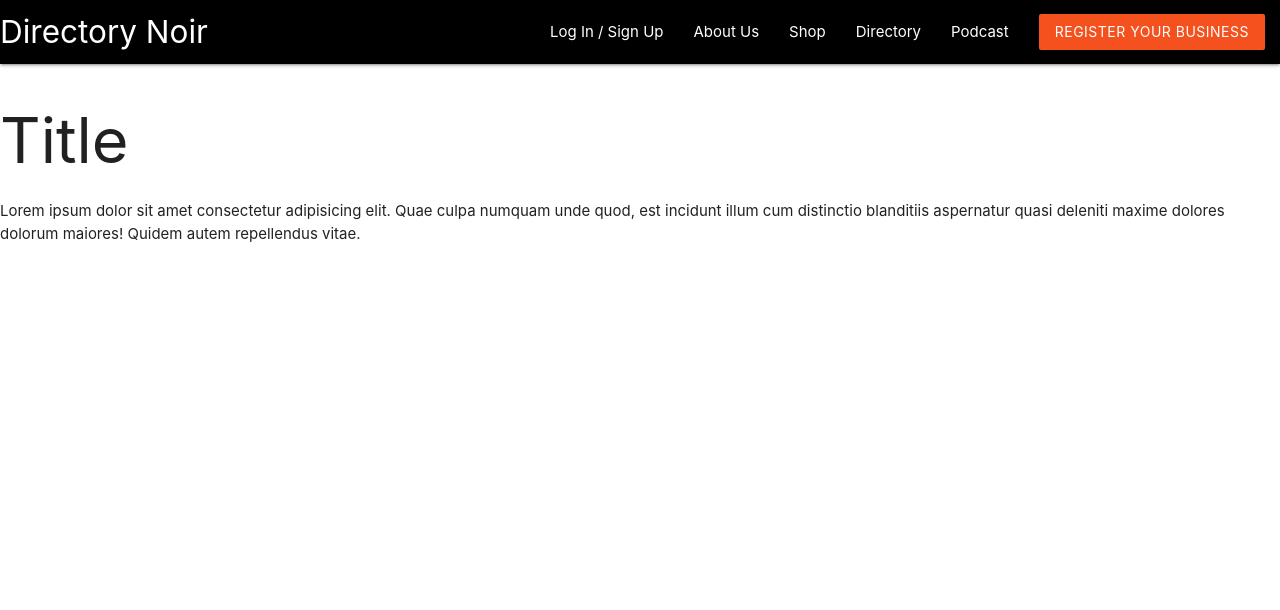
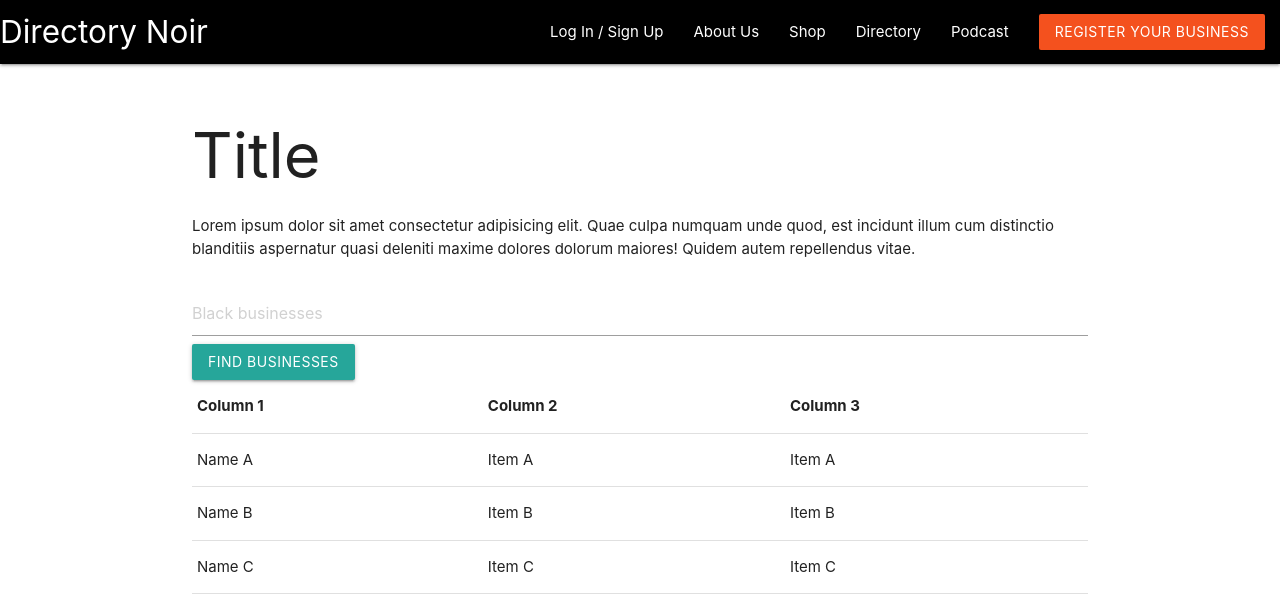
Before and after one commit to KrashMunoz/directory-noir, an Angular app: page / in a window 1280 px wide. Shown: the top 610 px of the page. Built offline with nearby package versions, Linux system fonts and the light colour scheme.

Commit message:
Added table for the directory

```diff
--- a/src/app/app.component.html
+++ b/src/app/app.component.html
@@ -1,4 +1,14 @@
 <app-top-navigation></app-top-navigation>
-<h1>Title</h1>
-<p>Lorem ipsum dolor sit amet consectetur adipisicing elit. Quae culpa numquam unde quod, est incidunt illum cum
-  distinctio blanditiis aspernatur quasi deleniti maxime dolores dolorum maiores! Quidem autem repellendus vitae.</p>
+<div class="container">
+  <div class="section">
+    <h1>Title</h1>
+    <p>Lorem ipsum dolor sit amet consectetur adipisicing elit. Quae culpa numquam unde quod, est incidunt illum cum
+      distinctio blanditiis aspernatur quasi deleniti maxime dolores dolorum maiores! Quidem autem repellendus vitae.
+    </p>
+  </div>
+</div>
+<div class="container">
+  <app-directory></app-directory>
+  <!-- <div class="section">
+  </div> -->
+</div>
--- a/src/app/directory/directory.component.html
+++ b/src/app/directory/directory.component.html
@@ -1 +1,28 @@
-<p>directory works!</p>
+<input type="search" name="" id="" placeholder="Black businesses">
+<button class="btn waves-light">Find businesses</button>
+<table>
+  <thead>
+    <tr>
+      <th>Column 1</th>
+      <th>Column 2</th>
+      <th>Column 3</th>
+    </tr>
+  </thead>
+  <tbody>
+    <tr>
+      <td>Name A</td>
+      <td>Item A</td>
+      <td>Item A</td>
+    </tr>
+    <tr>
+      <td>Name B</td>
+      <td>Item B</td>
+      <td>Item B</td>
+    </tr>
+    <tr>
+      <td>Name C</td>
+      <td>Item C</td>
+      <td>Item C</td>
+    </tr>
+  </tbody>
+</table>
```
